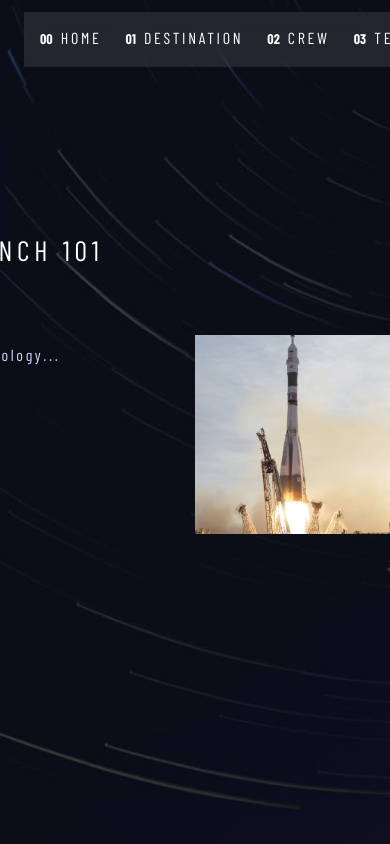
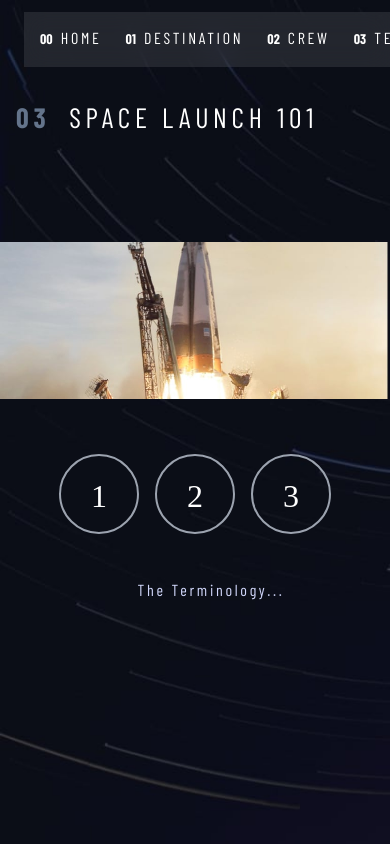
Before and after one commit to jdpena28/space-tourism, a Next.js app: page /technology/1 in a window 390 px wide. Shown: the top 844 px of the page. Built offline with nearby package versions, Linux system fonts and the light colour scheme; a web font is replaced by a local one.

Commit message:
RESPONSIVE: add tablet view for technology page

```diff
--- a/pages/technology/[equipment].tsx
+++ b/pages/technology/[equipment].tsx
@@ -22,24 +22,25 @@ const Equipment: NextPage = () => {
   return (
     <Layout
       id="technology"
-      className="mx-auto grid h-full grid-cols-2 items-center justify-items-center">
+      className="mx-auto grid h-full grid-cols-2 items-center justify-items-center lg:flex lg:flex-col-reverse  lg:justify-center">
       <div>
-        <Subheading num="03" text="SPACE LAUNCH 101" />
+        <Subheading num="03" text="SPACE LAUNCH 101" className="lg:hidden" />
         <br /> <br />
-        <div className="flex space-x-8">
+        <div className="flex space-x-8 lg:block lg:text-center">
           <Slider />
-          <div>
+          <div className="pt-11">
             <h3 className="font-secondary text-navText text-highlight">
               The Terminology...
             </h3>
             <p className="w-[30rem] text-heading3 uppercase">{datas?.name}</p>
-            <p className="w-[27rem] font-tertiary text-lg text-highlight">
+            <p className="w-[27rem] font-tertiary text-lg text-highlight lg:w-[30rem]">
               {datas?.description}
             </p>
           </div>
         </div>
       </div>
-      <div className="justify-self-end 2xl:mt-8">
+      {/* Desktop View Image */}
+      <div className="justify-self-end 2xl:mt-8 lg:hidden">
         <Image
           src={
             datas
@@ -50,6 +51,22 @@ const Equipment: NextPage = () => {
           height={496}
         />
       </div>
+      <div className="justify-self-end 2xl:mt-8 lg:mt-0">
+        <Image
+          src={
+            datas
+              ? datas?.images.landscape
+              : "/assets/technology/image-launch-vehicle-landscape.jpg"
+          }
+          width={768}
+          height={310}
+        />
+      </div>
+      <Subheading
+        num="03"
+        text="SPACE LAUNCH 101"
+        className="fixed left-4 top-24 xl:hidden lg:block"
+      />
     </Layout>
   );
 };
--- a/src/components/Slider.tsx
+++ b/src/components/Slider.tsx
@@ -14,7 +14,7 @@ const SliderLink: React.FC<SliderLinkProps> = ({ route, num }) => {
 
 const Slider = () => {
   return (
-    <div className="space-y-4">
+    <div className="items-center justify-center gap-x-4 space-y-4 lg:flex lg:space-y-0">
       {data.technology.map((item, index) => {
         return (
           <SliderLink
--- a/src/components/Subheading.tsx
+++ b/src/components/Subheading.tsx
@@ -3,7 +3,7 @@ import React from "react";
 const Subheading: React.FC<SubheadingProps> = ({ num, text, className }) => {
   return (
     <div>
-      <p className={`mb-6 font-secondary text-heading5 ${className}`}>
+      <p className={`mb-6 font-secondary text-heading5 lg:mb-0 ${className}`}>
         <span className="font-bold text-slate-500">{num}</span>&ensp;{text}
       </p>
     </div>
```
